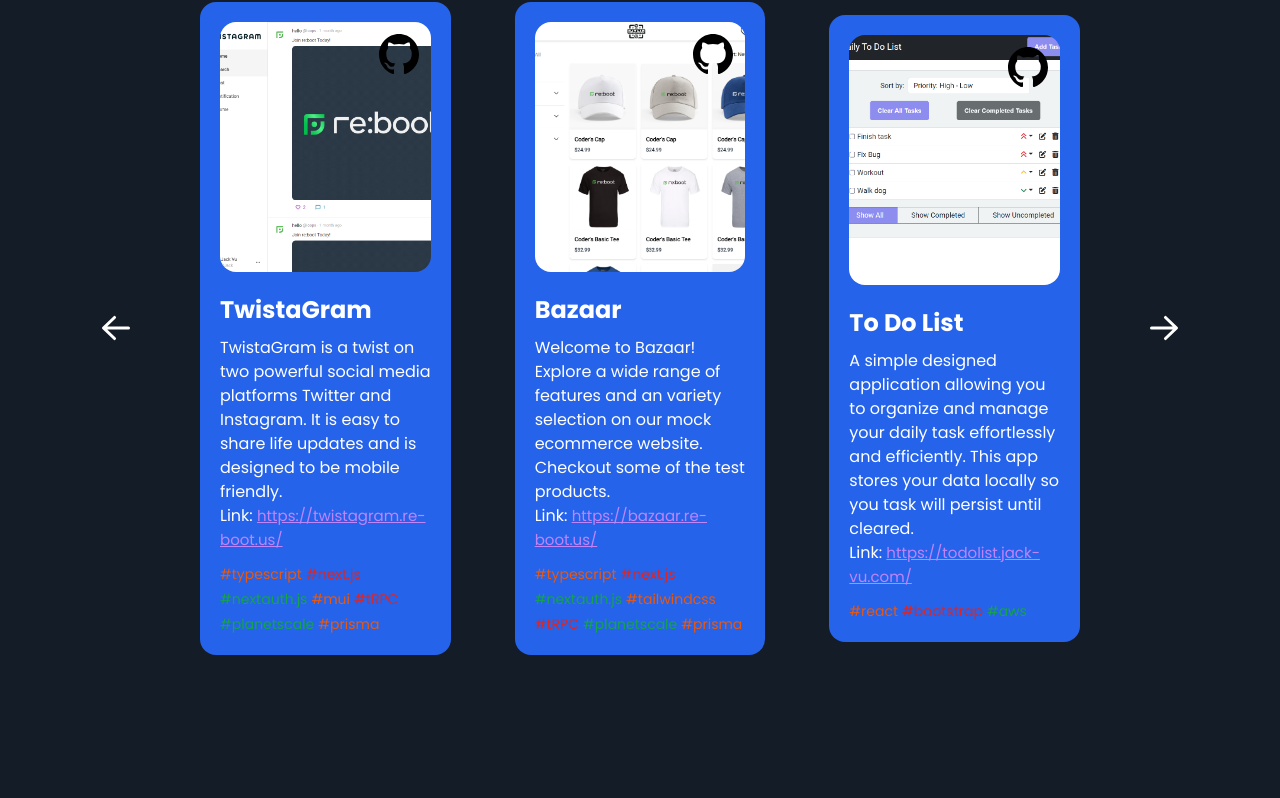
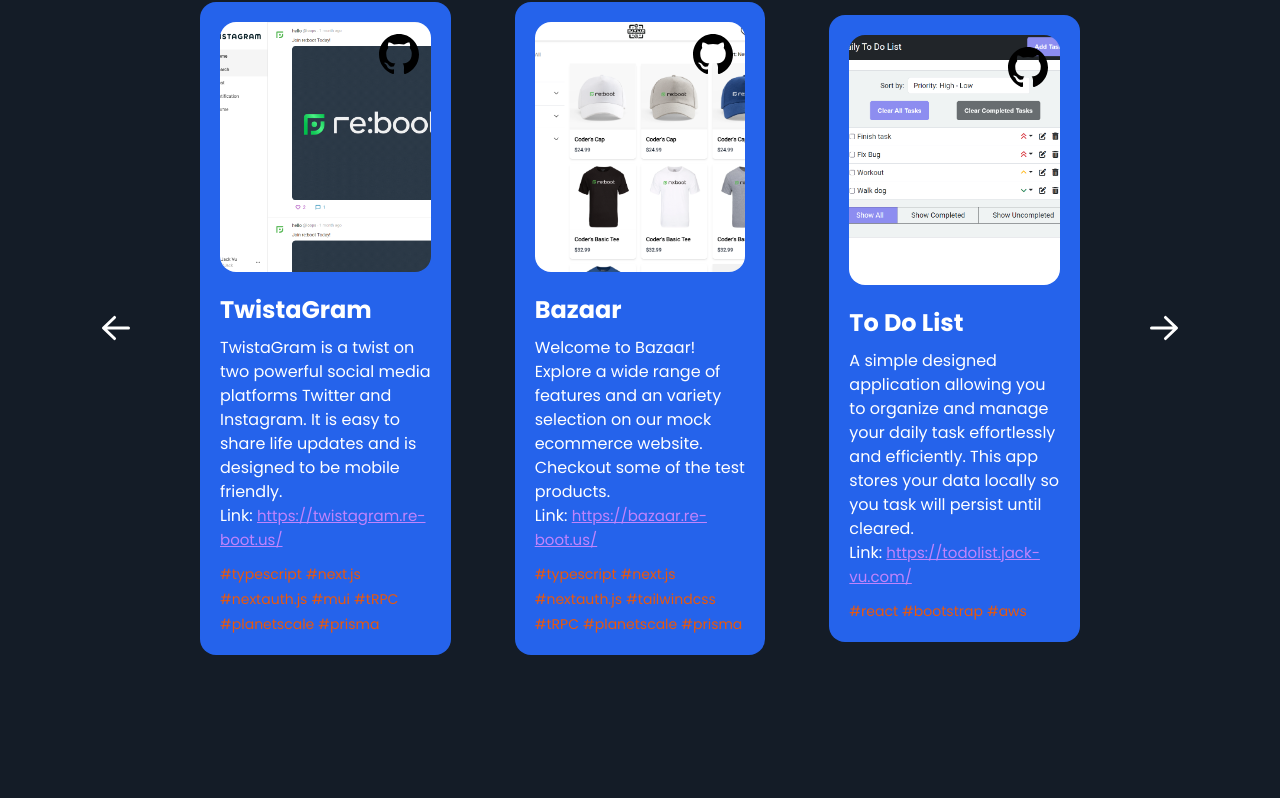
Before and after one commit to Jack-Vu/personal-portfolio, a Next.js app: page / in a window 1280 px wide. Shown: the part 3473-4271 px from the top of the page. Built offline with nearby package versions, Linux system fonts and the light colour scheme.

Commit message:
more fixes

```diff
--- a/src/components/About.tsx
+++ b/src/components/About.tsx
@@ -43,7 +43,11 @@ const About = () => {
           </div>
           <div className="px-[2rem] text-[18px] md:text-[20px] font-bold uppercase bg-blue-600 py-[1rem] text-black flex items-center justify-start space-x-2 w-fit gap-2 rounded-3xl">
             Social Medias:
-            <Link href={"https://www.linkedin.com/in/jack-vu-1b4358274/"}>
+            <Link
+              href={"https://www.linkedin.com/in/jack-vu-1b4358274/"}
+              rel="noopener noreferrer"
+              target="_blank"
+            >
               <Image
                 src={"/assets/img/linkedin.svg"}
                 width="41"
@@ -51,7 +55,11 @@ const About = () => {
                 alt="linkedin logo"
               />
             </Link>
-            <Link href="https://github.com/Jack-Vu">
+            <Link
+              href="https://github.com/Jack-Vu"
+              rel="noopener noreferrer"
+              target="_blank"
+            >
               <Image
                 src={"/assets/img/github2.svg"}
                 width="40"
--- a/src/components/Contact.tsx
+++ b/src/components/Contact.tsx
@@ -65,16 +65,10 @@ const Contact = () => {
       return;
     }
 
-    if (!emailServiceId || !templateId || !publicKey) {
-      alert("Error, email was not sent!");
-      setLoading(false);
-      return;
-    }
-
     emailjs
       .send(
-        emailServiceId,
-        templateId,
+        emailServiceId ?? "",
+        templateId ?? "",
         {
           from_name: form.name.trim(),
           to_name: "Jack Vu",
--- a/src/components/Projects.tsx
+++ b/src/components/Projects.tsx
@@ -1,4 +1,4 @@
-import React, { useEffect, useState } from "react";
+import React, { MouseEventHandler, useEffect, useState } from "react";
 import { projects } from "../constants";
 import { ArrowLeftIcon, ArrowRightIcon } from "@heroicons/react/20/solid";
 import Link from "next/link";
@@ -34,29 +34,33 @@ const ProjectCard = ({
           className="w-full h-[200px] md:h-[250px] object-cover rounded-2xl"
         />
         <div className="absolute inset-0 flex justify-end m-3 card-img_hover">
-          <div
-            onClick={() => window.open(source_code_link, "_blank")}
-            className="black-gradient w-10 h-10 rounded-full flex justify-center items-center cursor-pointer"
+          <Link
+            className="black-gradient w-10 h-10 rounded-full flex justify-center items-center"
+            href={`${source_code_link}`}
+            target="_blank"
+            rel="noopener noreferrer"
           >
             <img
               src="/assets/img/github2.svg"
               alt="source code"
               className="w-12 h-12 object-contain"
             />
-          </div>
+          </Link>
         </div>
       </div>
 
       <div className="mt-5">
         <h3 className="text-white font-bold text-[24px]">{name}</h3>
         <p
-          className={`mt-2 text-[16px] text-white ${website_link ? "" : "mb-6 mt-[18px]"}`}
+          className={`mt-2 text-[16px] text-white ${
+            website_link ? "" : "mb-6 mt-[18px]"
+          }`}
         >
           {description}
         </p>
         {website_link && (
           <>
-            <span className="font-normal text-white">Link:  </span>
+            <span className="font-normal text-white">Link: </span>
             <Link
               className="text-[15px] text-purple-400 underline"
               href={website_link}
--- a/src/constants/index.ts
+++ b/src/constants/index.ts
@@ -73,11 +73,11 @@ const projects = [
       },
       {
         name: "next.js",
-        color: "text-red-600",
+        color: "text-orange-600",
       },
       {
         name: "nextauth.js",
-        color: "text-green-600",
+        color: "text-orange-600",
       },
       {
         name: "mui",
@@ -85,11 +85,11 @@ const projects = [
       },
       {
         name: "tRPC",
-        color: "text-red-600",
+        color: "text-orange-600",
       },
       {
         name: "planetscale",
-        color: "text-green-600",
+        color: "text-orange-600",
       },
       {
         name: "prisma",
@@ -111,11 +111,11 @@ const projects = [
       },
       {
         name: "next.js",
-        color: "text-red-600",
+        color: "text-orange-600",
       },
       {
         name: "nextauth.js",
-        color: "text-green-600",
+        color: "text-orange-600",
       },
       {
         name: "tailwindcss",
@@ -123,11 +123,11 @@ const projects = [
       },
       {
         name: "tRPC",
-        color: "text-red-600",
+        color: "text-orange-600",
       },
       {
         name: "planetscale",
-        color: "text-green-600",
+        color: "text-orange-600",
       },
       {
         name: "prisma",
@@ -149,11 +149,11 @@ const projects = [
       },
       {
         name: "bootstrap",
-        color: "text-red-600",
+        color: "text-orange-600",
       },
       {
         name: "aws",
-        color: "text-green-600",
+        color: "text-orange-600",
       },
     ],
     image: "/assets/img/project-2.png",
@@ -171,11 +171,11 @@ const projects = [
       },
       {
         name: "html",
-        color: "text-red-600",
+        color: "text-orange-600",
       },
       {
         name: "css",
-        color: "text-green-600",
+        color: "text-orange-600",
       },
     ],
     image: "/assets/img/project-1.png",
@@ -194,11 +194,11 @@ const projects = [
       },
       {
         name: "react",
-        color: "text-red-600",
+        color: "text-orange-600",
       },
       {
         name: "mui",
-        color: "text-green-600",
+        color: "text-orange-600",
       },
     ],
     image: "/assets/img/project-3.png",
```
